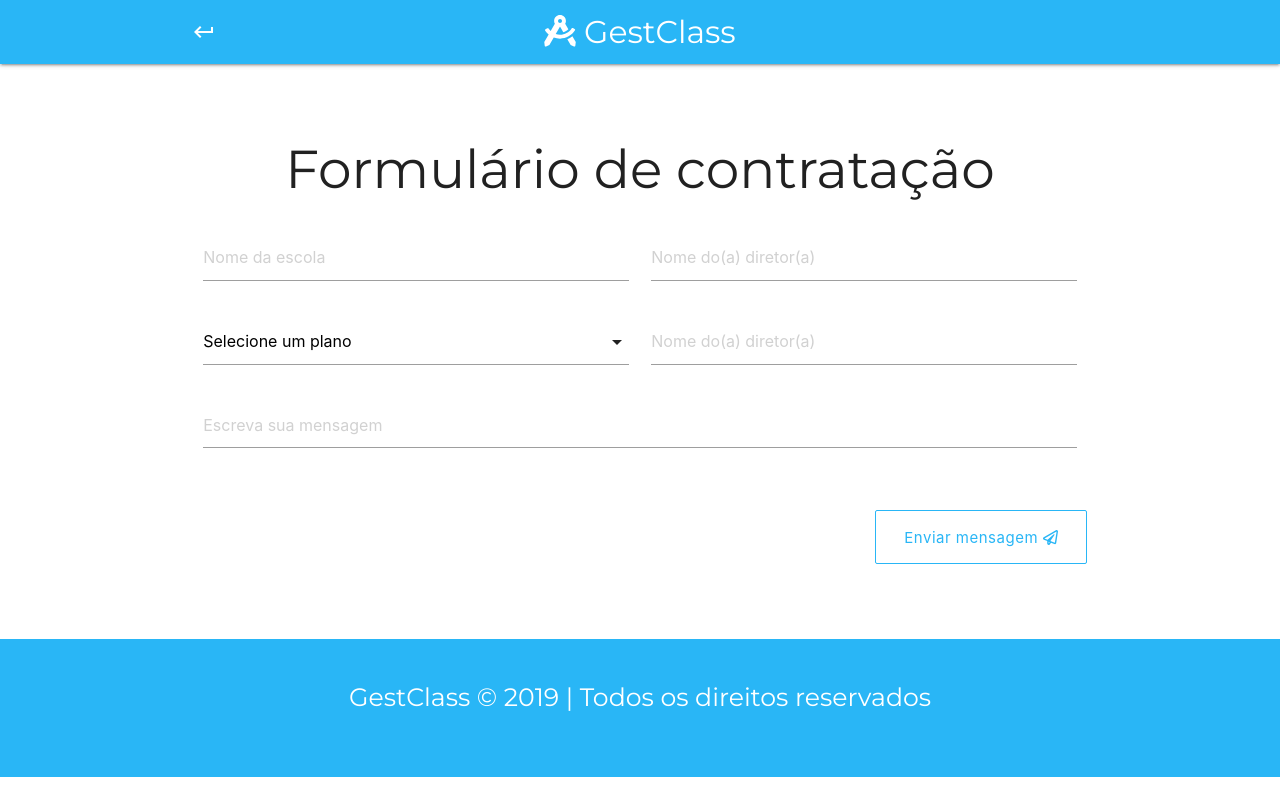
After one commit to anaB2404/GestClass-web, a PHP site: page /contratacao.html in a window 1280 px wide. The commit adds this page. Run offline with PHP 8.4, Linux system fonts and the light colour scheme; some libraries are stand-ins or nearby versions.

Commit message:
Adicionado págian de contratação

```diff
--- /dev/null
+++ b/contratacao.html
@@ -0,0 +1,129 @@
+<!DOCTYPE html>
+<html lang="pt">
+
+<head>
+    <meta charset="UTF-8" />
+    <meta name="viewport" content="width=device-width, initial-scale=1.0" />
+    <meta http-equiv="X-UA-Compatible" content="ie=edge" />
+
+    <title>GestClass - A gestão na palma da sua mão</title>
+    <link rel="icon" href="assets/icon/compass_white.png" />
+
+    <!-- Bibliotecas CSS -->
+    <link rel="stylesheet" type="text/css" href="node_modules/materialize-css/dist/css/materialize.min.css" />
+    <link rel="stylesheet" href="node_modules/@fortawesome/fontawesome-free/css/all.min.css" />
+    <link href="https://fonts.googleapis.com/icon?family=Material+Icons" rel="stylesheet">
+
+    <!-- Arquivo CSS -->
+    <link rel="stylesheet" type="text/css" href="css/default.css" />
+    <link rel="stylesheet" type="text/css" href="css/contratacao.css" />
+
+</head>
+
+<body class="scrollspy" id="home">
+
+    <header>
+        <div class="navbar-fixed ">
+            <nav class="light-blue lighten-1">
+                <div class="container">
+                    <div class="nav-wrapper">
+                        <a href="index.html" class="brand-logo center">
+                            <i class="fas fa-drafting-compass"></i>
+                            <span class="hide-on-med-and-down">GestClass</span>
+                        </a>
+                        <a href="index.html">
+                            <i class="material-icons">keyboard_return</i>
+                        </a>
+                    </div>
+                </div>
+            </nav>
+        </div>
+    </header>
+
+    <div class="secao">
+        <div class="container">
+            <div class="row center">
+                <form class="grey-text text-darken-4">
+                    <h2 class="">Formulário de contratação</h2>
+                    <div class="input-field col s12 m6">
+                        <input type="text" placeholder="Nome da escola" class="inputLogin" />
+                    </div>
+                    <div class="input-field col s12 m6">
+                        <input type="text" placeholder="Nome do(a) diretor(a)" class="inputLogin" />
+                    </div>
+                    <div class="input-field col s12 m6">
+                        <select>
+                            <option value="" disabled selected>Selecione um plano</option>
+                            <option value="1">Plano fundamental - R$ 100 00</option>
+                            <option value="2">Plano médio - R$ 100 00</option>
+                            <option value="3">Plano superior - R$ 100 00</option>
+                        </select>
+                    </div>
+                    <div class="input-field col s12 m6">
+                        <input type="text" placeholder="Nome do(a) diretor(a)" class="inputLogin" />
+                    </div>
+                    <div class="input-field col s12">
+                        <textarea class="materialize-textarea inputLogin" id="mensagemContato" placeholder="Escreva sua mensagem"
+                            maxlength="120"></textarea>
+                        <span class="helper-text red-text" id="spanMensagemContato"></span>
+                    </div>
+                    <div class="input-field right-align col s12">
+                        <button type="submit" class="btn-flat btn-large btnLight">
+                            Enviar mensagem <i class="far fa-paper-plane"></i>
+                        </button>
+                    </div>
+                </form>
+            </div>
+        </div>
+    </div>
+
+    <footer class="light-blue lighten-1 white-text center section">
+        <div class="container">
+            <div class="row">
+                <div class="col s12">
+                    <p class="flow-text">
+                        GestClass &copy;
+                        <script>
+                            document.write(new Date().getFullYear());
+                        </script>
+                        | Todos os direitos reservados
+                    </p>
+                </div>
+            </div>
+        </div>
+    </footer>
+
+    <div id="modalLogin" class="modal">
+        <div class="modal-content">
+            <form action="index.html" method="post">
+                <h2 class="grey-text text-darken-4">Login</h2>
+                <div class="input-field">
+                    <input type="text" class="inputLogin" name="" placeholder="Email" />
+                </div>
+                <div class="input-field right-align">
+                    <input type="password" class="inputLogin" name="" placeholder="Senha" />
+                    <a href="#" class="linkA">Esqueci minha senha</a>
+                </div>
+                <div class="input-field right-align">
+                    <a href="homeSecretaria.html" class="btn-flat btn-large btnDark">
+                        Logar <i class="fas fa-user-check"></i>
+                    </a>
+                </div>
+            </form>
+        </div>
+    </div>
+
+
+    <!-- Bibliotecas JS -->
+    <script src="node_modules/jquery/dist/jquery.slim.min.js"></script>
+    <script src="node_modules/materialize-css/dist/js/materialize.min.js"></script>
+    <script src="node_modules/lax.js/lib/lax.min.js"></script>
+    <script src="node_modules/@fortawesome/fontawesome-free/js/all.min.js"></script>
+
+    <!-- Arquivo JS -->
+    <script src="js/contratacao.js"></script>
+
+
+</body>
+
+</html>
--- /dev/null
+++ b/css/contratacao.css
@@ -0,0 +1,33 @@
+.secao{
+    padding: 40px 0;
+}
+.btn-flat{
+    margin-right: -10px !important;
+    transition: 0.2s;
+}
+.btnDefault{
+    text-transform: inherit;
+    border: 0.5px solid #fff;
+    color: #fff;
+}
+.btnDefault:hover{
+    background: #fff;
+    color: #29b6f6;
+}
+.btnLight{
+    text-transform: inherit;
+    border: 0.5px solid #29b6f6;
+    color: #29b6f6;
+}
+.btnLight:hover{
+    background: #29b6f6;
+    color: #fff;
+}
+.btnText{
+    text-transform: inherit;
+    color: #fff;
+}
+.btnText:hover{
+    background: #fff;
+    color: #29b6f6;
+}
--- /dev/null
+++ b/js/contratacao.js
@@ -0,0 +1,24 @@
+// pegar o parametro que vem da URL
+window.onload = CapturaParametrosUrl()
+
+function CapturaParametrosUrl() {
+    var url = window.location.href
+    var res = url.split('?')
+    if (res[1] !== undefined) {
+        captura = res[1].split('=')
+        let parametroEncontrado = captura[0]
+        let valorParametro = captura[1]
+    }
+}
+// Sidenav
+const sideNav = document.querySelector('.sidenav')
+M.Sidenav.init(sideNav, {})
+
+// modal
+const modal = document.querySelector('.modal')
+M.Modal.init(modal, {})
+
+// select
+$(document).ready(function () {
+    $('select').formSelect()
+})
```
Also changed, not shown: css/index.css (+3 -89 lines), index.html (+6 -27 lines), js/index.js (+0 -43 lines).
